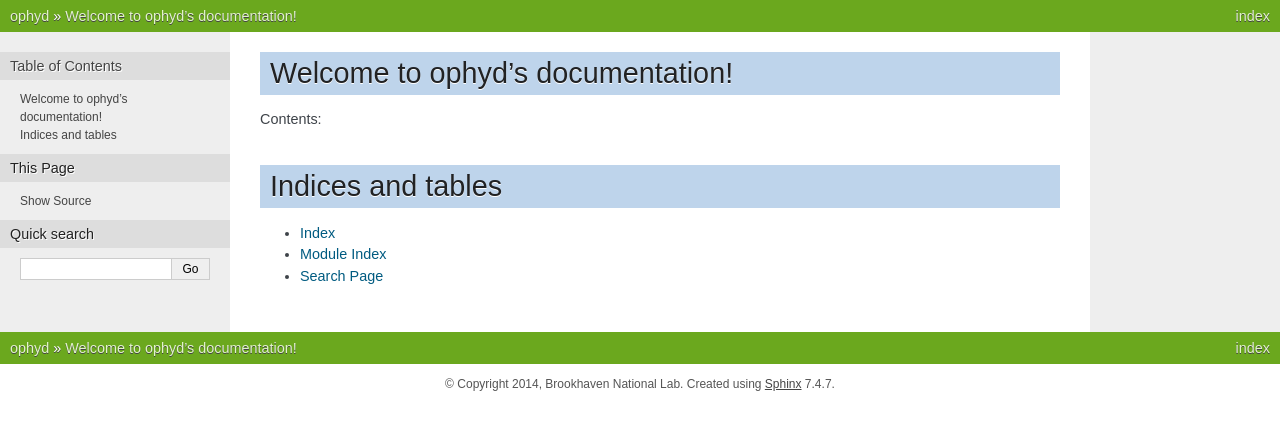
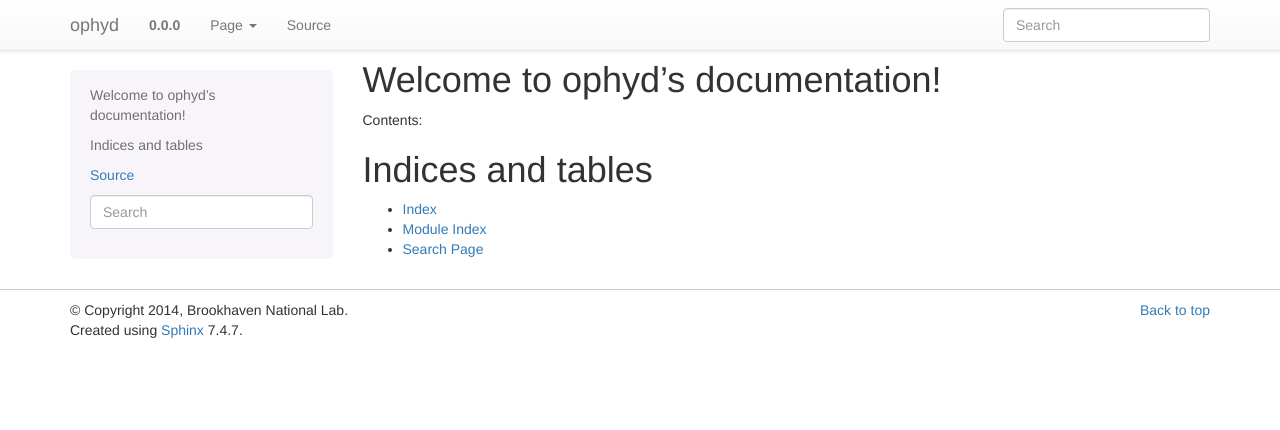
Before and after one commit to bluesky/hklpy, a Sphinx documentation site: the page built from doc/source/index.rst, in a window 1280 px wide. Shown: the top 430 px of the page. Built offline with Sphinx 7.4.7, drawn with Linux system fonts in a browser that asks for light colours; pages that are not in the unit, such as notebooks, are missing from menus.

Commit message:
Changed to bootstrap

```diff
--- a/doc/source/conf.py
+++ b/doc/source/conf.py
@@ -94,7 +94,7 @@
 # The theme to use for HTML and HTML Help pages.  See the documentation for
 # a list of builtin themes.
 sys.path.append(os.path.abspath('_themes'))
-html_theme = 'nature'
+html_theme = 'bootstrap'
 
 # Theme options are theme-specific and customize the look and feel of a theme
 # further.  For a list of options available for each theme, see the
```
